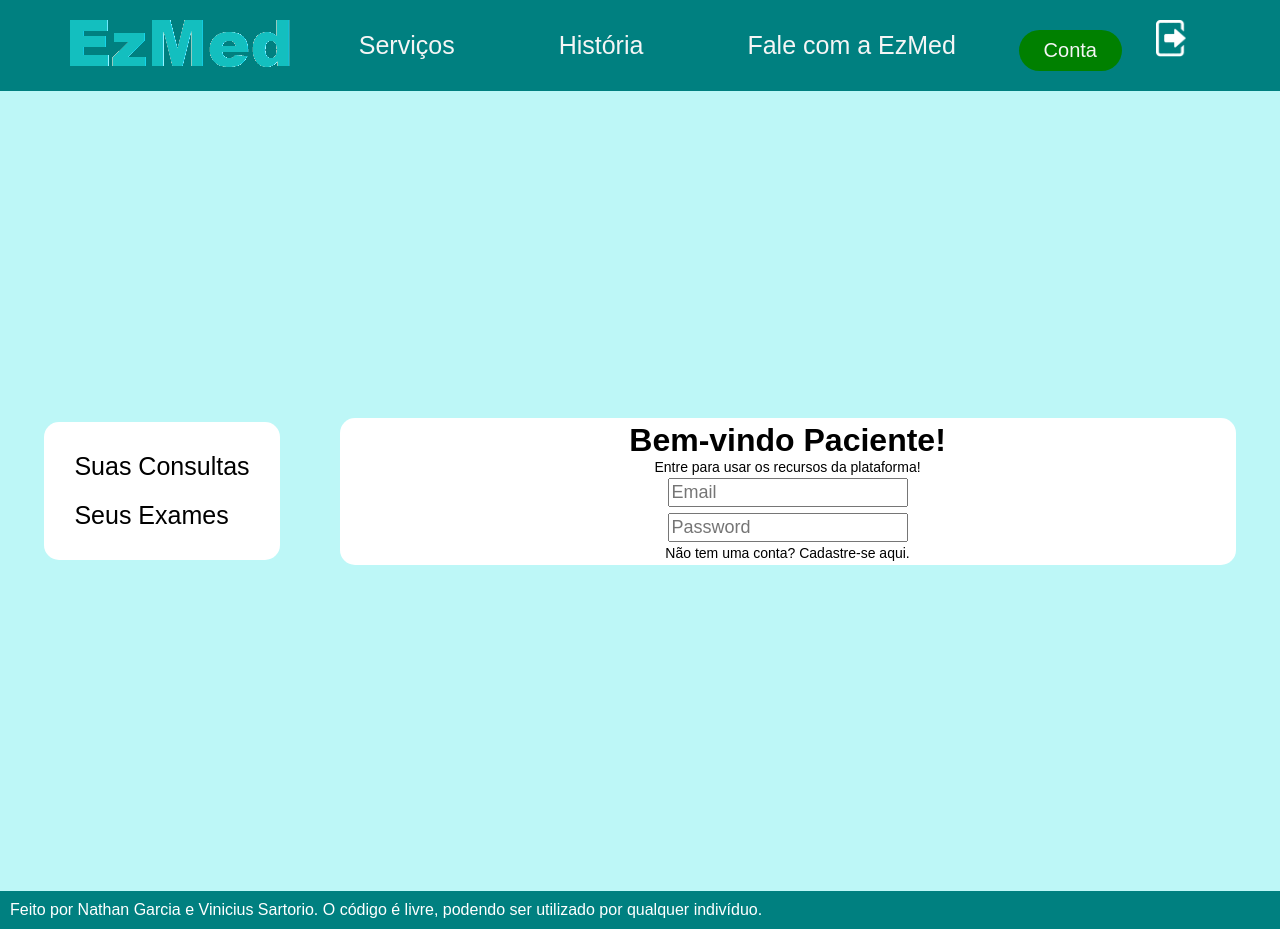
After one commit to vinucs/Medical-Care-System, a PHP site: page /acc-management-patient.html in a window 1280 px wide. The commit adds this page. Run offline with PHP 8.4, Linux system fonts and the light colour scheme.

Commit message:
change acc management

```diff
--- /dev/null
+++ b/front-end/acc-management-patient.html
@@ -0,0 +1,51 @@
+<!DOCTYPE html>
+<html>
+    <head>
+        <title>EzMed</title>
+        <!-- Required meta tags -->
+        <meta charset="utf-8">
+        <meta name="viewport" content="width=device-width, initial-scale=1.0, shrink-to-fit=no">
+        <!--swup-->
+        <script defer src="scripts.js"></script>
+        <!-- Bootstrap CSS -->
+        <link rel="stylesheet" href="styles.css">
+    </head>
+    <body>
+        <header class="header">
+            <a href="index.html"><img class="logo" src="images/EzMedLogo.png" alt="logo"></a>
+            <nav>
+                <ul class="navbar">
+                    <li class="navbar"><a href="services.html">Serviços</a></li>
+                    <li class="navbar"><a href="services.html">História</a></li>
+                    <li class="navbar"><a href="contact.html">Fale com a EzMed</a></li>
+                </ul>
+            </nav>
+            <div id="acc-header">
+                <a href="#" id="acc-ref" onclick="goToAccount()"><button>Conta</button></a>
+                <a href="index.html" onclick="logoutAccount()"><img id="logout-img" src="images/logout.png"></a>
+            </div>
+        </header>
+        <div class="container">
+            <div class="acc-options">
+                <ul>
+                    <li><a href="acc-managment.html">Suas Consultas</a></li>
+                    <li><a href="acc-managment.html">Seus Exames</a></li>
+                </ul>
+            </div>
+            <div class="content-section">
+                <h1>Bem-vindo Paciente!</h1>
+                <p>Entre para usar os recursos da plataforma!</p>
+                <form class="standard-form">
+                    <input type="email" placeholder="Email">
+                    <input type="password" placeholder="Password">
+                </form>
+                <div class="advice">
+                    <p>Não tem uma conta? Cadastre-se <a href="sign-in.html">aqui.</a></p>
+                </div>
+            </div>
+        </div>
+    </body>
+    <footer>
+        <p>Feito por Nathan Garcia e Vinicius Sartorio. O código é livre, podendo ser utilizado por qualquer indivíduo.</p>
+    </footer>
+</html>
--- a/front-end/scripts.js
+++ b/front-end/scripts.js
@@ -1,4 +1,21 @@
-function changeTypeUserForm(){
+if (localStorage.getItem("is_logged") == 1)
+    showAccountManagement();
+else {
+    localStorage.setItem("is_logged", 0);
+    showLogin();
+}
+
+function showLogin() {
+    document.getElementById('login-header').style.display = "flex";
+    console.log("not logged");
+}
+
+function showAccountManagement() {
+    document.getElementById('acc-header').style.display = "flex";
+    console.log("is logged");
+}
+
+function changeTypeUserForm() {
     if (document.getElementById('patient-check').checked) {
         document.getElementById('patient-form').style.display = "flex";
         document.getElementById('doctor-form').style.display = "none";
@@ -15,3 +32,113 @@ function changeTypeUserForm(){
         document.getElementById('doctor-form').style.display = "none";
     }
  }
+
+ function isLogged(){
+    localStorage.setItem("is_logged", 1);
+    localStorage.setItem("user_type", "patient");
+ }
+
+ function logoutAccount(){
+     localStorage.setItem("is_logged", 0);
+ }
+
+ function goToAccount() {
+    if (localStorage.getItem("user_type") == "admin"){
+        document.getElementById('acc-ref').href = "acc-management-admin.html";
+    }
+    if (localStorage.getItem("user_type") == "patient"){
+        document.getElementById('acc-ref').href = "acc-management-patient.html";
+    }
+    if (localStorage.getItem("user_type") == "doctor"){
+        document.getElementById('acc-ref').href = "acc-management-doctor.html";
+    }
+    if (localStorage.getItem("user_type") == "lab"){
+        document.getElementById('acc-ref').href = "acc-management-lab.html";
+    }
+ }
+
+ function loadTab(tab){
+    if (tab == 'config acc') {
+        document.getElementById('config-acc-tab').style.display = "flex";
+        document.getElementById('register-user-tab').style.display = "none";
+        document.getElementById('change-user-tab').style.display = "none";
+    }
+    else if (tab == 'register user') {
+        document.getElementById('register-user-tab').style.display = "flex";
+        document.getElementById('config-acc-tab').style.display = "none";
+        document.getElementById('change-user-tab').style.display = "none";
+    }
+    else if (tab == 'change user') {
+        document.getElementById('change-user-tab').style.display = "flex";
+        document.getElementById('config-acc-tab').style.display = "none";
+        document.getElementById('register-user-tab').style.display = "none";
+    }
+ }
+
+ function validaCPF(numero) {
+    var soma;
+    var resto;
+    soma = 0;
+    if (/^(\d)\1*$/.test(numero) == true || numero.length != 11) { //testa se todos os digitos sao iguais
+        return false;
+    } else {
+        for (x = 1; x < 9; x++)
+            soma = soma + parseInt(numero.substring(x - 1, x), 10) * (11 - i)
+        resto = (soma * 10) % 11;
+        //verificando primeiro digito
+        if (resto != parseInt(number.substring(9, 10))) { //primeiro digito verificador
+            alert("O cpf inserido � invalido!!!");
+        return false;
+    }
+        else {
+            for (d = 1; d <= 10; d++)
+                soma = soma + parseInt(number.substring(d - 1, d)) * (12 - d);
+            resto = (soma * 10) % 11;
+            if (resto != parseInt(numero.substring(10, 11))) {
+                return true;
+            }
+        }
+    }
+}
+
+function validaEmail(email) {
+    exp_reg = /\S+@\S+\.\S+/;
+    return exp_reg.test(email);
+}
+
+function validaForm() {
+    var nome = document.forms["contato"]["nome"].value;
+    var sobrenome = document.forms["contato"]["sobrenome"].value;
+    var email = document.forms["contato"]["email"].value;
+    var cpf = document.forms["contato"]["cpf"].value;
+    var sexo = document.forms["contato"]["sexo"].value;
+    var msg = document.forms["contato"]["msg"].value;
+    if (nome == "") {
+        alert("O nome deve ser preenchido!");
+        return false;
+    }
+    else if (sobrenome == "") {
+        alert("O sobrenome deve ser preenchido!");
+        return false;
+    }
+    else if (validaCPF(cpf) == false) {
+        alert("O CPF inserido nao e valido!");
+        return false;
+    }
+    else if (email == "") {
+        alert("Nenhum e-mail foi inserido!");
+        return false;
+    }
+    else if (validarEmail(email) == false) {
+            alert("O e-mail inserido e invalido!");
+            return false;
+        }
+        else if (sexo == "none") {
+        alert("Por favor, selecione o sexo");
+        return false;
+        }
+    else if (msg == "") {
+        alert("Por favor, insira a mensagem!");
+        return false;
+    }
+}
--- a/front-end/styles.css
+++ b/front-end/styles.css
@@ -21,6 +21,8 @@
 /* NAVBAR */
 .navbar {
     list-style: none;
+    align-items: center;
+    justify-content: space-between;
 }
 
 .navbar li {
@@ -61,6 +63,12 @@
 
 #logo {
     cursor: pointer;
+}
+
+#logout-img {
+    cursor: pointer;
+    margin: 0px 30px;
+    width: 30px;
 }
 
 .container {
@@ -162,19 +170,6 @@ footer {
     padding: 2px 2px;
 }
 
-/*---------- LOGIN PAGE -----------*/
-.advice p, a{
-    font-size: 14px;
-}
-
-.advice a{
-    color: teal;
-}
-
-.advice a:hover{
-    color: blue;
-}
-
 /*---------- SIGN IN PAGE -----------*/
 .user-selection {
     margin: 20px;
@@ -194,3 +189,47 @@ footer {
 .checkbox-selection {
     display: inline-flex;
 }
+
+/*---------- ACC OPTIONS -----------*/
+.acc-options {
+    display: flex;
+    flex-direction: column;
+    justify-content: space-between;
+    align-items: center;
+    width: fit-content;
+    height: fit-content;
+    padding: 20px 20px;
+    margin: 0px 30px;
+    border-radius: 15px;
+    background-color: white;
+}
+
+.acc-options li {
+    list-style: none;
+    padding: 10px;
+}
+
+.acc-options li a{
+    color: black;
+    font-family: Arial, Helvetica;
+    font-weight: 500;
+    font-size: 25px;
+    text-decoration: none;
+    transition: all 0.3s ease 0s;
+}
+
+.acc-options li a:hover {
+    color: gray;
+}
+
+.content-section {
+    padding: 4px 40px;
+    margin: 0px 30px;
+    display: flex;
+    flex-direction: column;
+    background-color:white;
+    border-radius: 15px;
+    width: 70%;
+    height: fit-content;
+    align-items: center;
+}
```
Also changed, not shown: front-end/acc-management-admin.html (added, +113 -0 lines), front-end/acc-management-doctor.html (added, +52 -0 lines), front-end/acc-management-lab.html (added, +52 -0 lines), front-end/contact.html (added, +46 -0 lines), front-end/history.html (+46 -0 lines), front-end/index.html (+13 -5 lines), front-end/login.html (+4 -18 lines), front-end/sign-in.html (deleted, +0 -96 lines), front-end/acc-managment.html (deleted), front-end/contact-us.html (deleted), front-end/images/logout.png (added).
